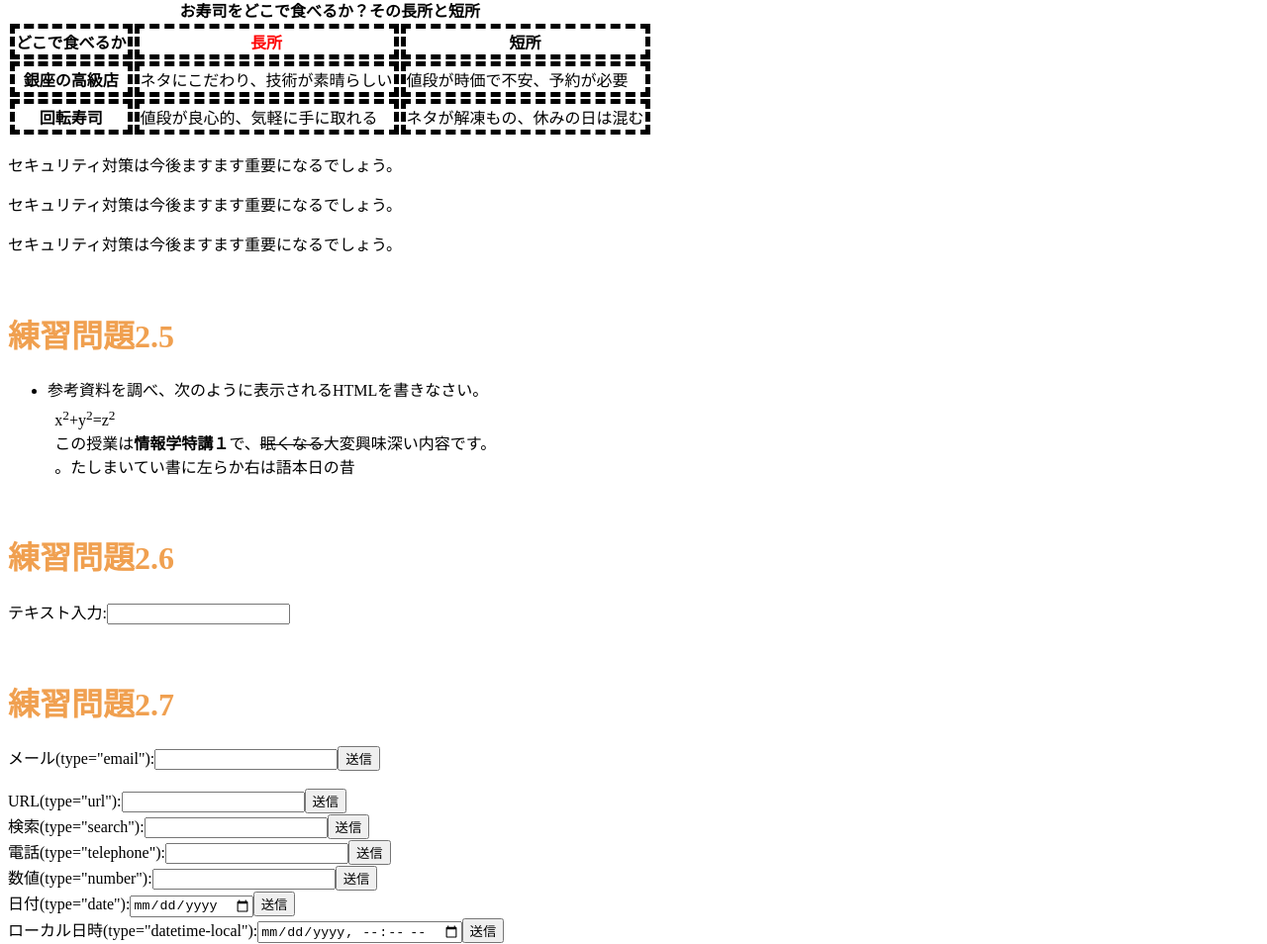
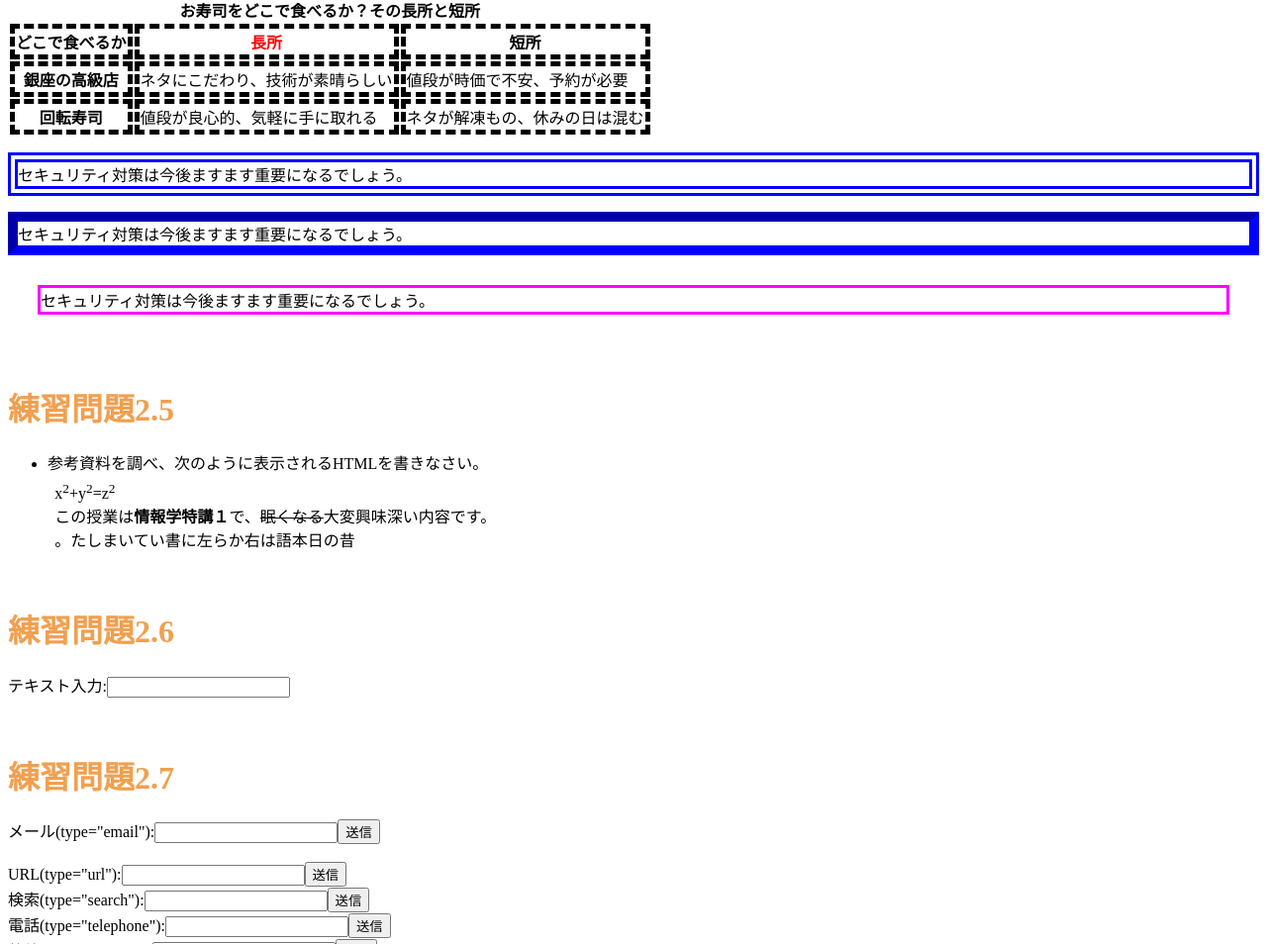
Before and after one commit to asahi1019/asahikooki, a plain HTML site: page index.html in a window 1280 px wide. Shown: the part 1227-2181 px from the top of the page at 99% size. Drawn offline with Linux system fonts and the light colour scheme; a script that the page names is missing.

Commit message:
Update mystyle.css

```diff
--- a/mystyle.css
+++ b/mystyle.css
@@ -2,3 +2,6 @@
 h1{ color: #F0A050; }
 th, td{ border:dashed thick black; }
 th.important{ color: red; }
+p.sample1 {border: double 10px #0000ff;}
+p.sample2 {border: inset 10px #0000ff;}
+p.sample3 {margin: 30px 30px;padding 10px;border:medium solid #ff00ff;}
```
